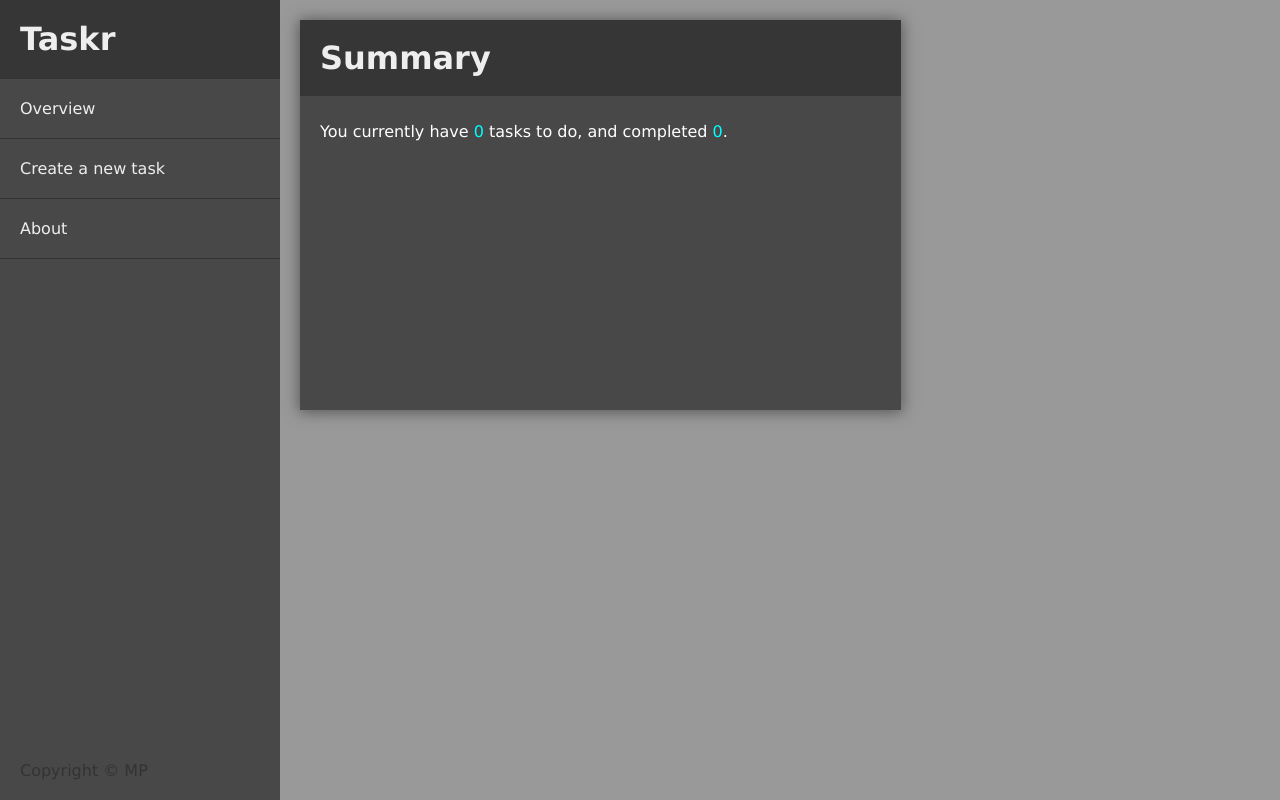
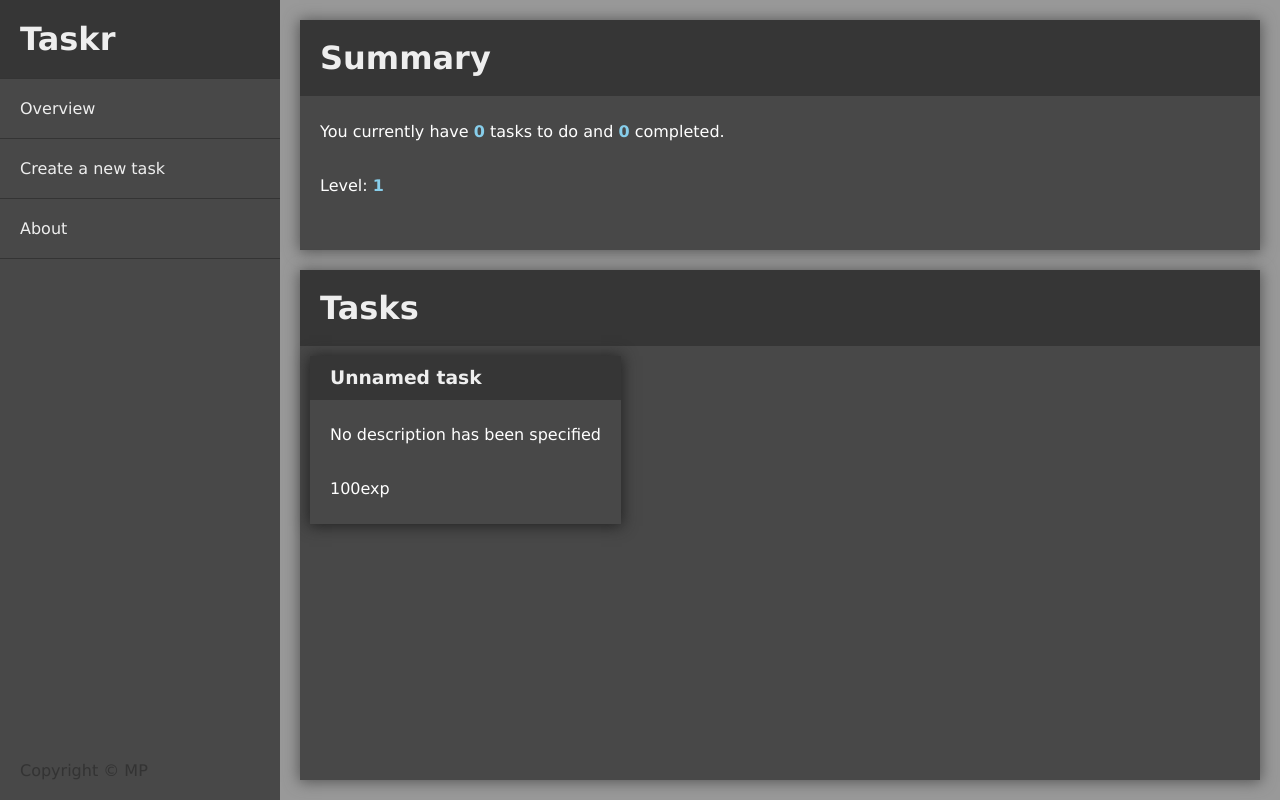
Before and after one commit to maciejpajkowski/taskr, a Next.js app: page / in a window 1280 px wide. Built offline with nearby package versions, Linux system fonts and the light colour scheme.

Commit message:
Updates to CSS, three new components added, minor improvements

```diff
--- a/pages/index.js
+++ b/pages/index.js
@@ -1,9 +1,14 @@
 import Layout from '../src/layout/Layout';
 import Summary from '../src/components/Summary';
+import TaskList from '../src/components/TaskList';
+import Task from '../src/components/Task';
 
 const Index = () => (
   <Layout>
     <Summary />
+    <TaskList>
+      <Task />
+    </TaskList>
   </Layout>
 );
 
--- a/src/components/Sidebar.js
+++ b/src/components/Sidebar.js
@@ -3,7 +3,7 @@ import Link from 'next/link';
 import styled from 'styled-components';
 
 const Container = styled.div`
-  width: 280px;
+  min-width: 280px;
   background-color: #484848;
   color: #eee;
   position: relative;
--- a/src/components/Summary.js
+++ b/src/components/Summary.js
@@ -6,7 +6,7 @@ const Container = styled.div`
   color: #fff;
   background-color: #484848;
   flex-grow: 0.3;
-  height: 50%;
+  height: 20%;
   margin: 10px;
   box-shadow: 0px 1px 14px 1px #555;
 
@@ -22,25 +22,29 @@ const Container = styled.div`
   }
 
   span {
-    color: aqua;
+    color: skyblue;
+    font-weight: 600;
   }
-`
+`;
 
 const Summary = (props) => (
   <Container>
     <h1>Summary</h1>
-    <p>You currently have <span>{props.tasksToDo}</span> tasks to do, and completed <span>{props.tasksFinished}</span>.</p>
+    <p>You currently have <span>{props.tasksToDo}</span> tasks to do and <span>{props.tasksFinished}</span> completed.</p>
+    <p>Level: <span>{props.level}</span></p>
   </Container>
 );
 
 Summary.propTypes = {
   tasksToDo: PropTypes.number,
-  tasksFinished: PropTypes.number
+  tasksFinished: PropTypes.number,
+  level: PropTypes.number
 };
 
 Summary.defaultProps = {
   tasksToDo: 0,
-  tasksFinished: 0
+  tasksFinished: 0,
+  level: 1
 };
 
 export default Summary;
--- /dev/null
+++ b/src/components/Task.js
@@ -0,0 +1,51 @@
+import React from 'react';
+import styled from 'styled-components';
+import PropTypes from 'prop-types';
+
+const Container = styled.div`
+  color: #fff;
+  background-color: #484848;
+  flex-grow: 0;
+  margin: 10px;
+  box-shadow: 0px 1px 14px 1px #222;
+
+  h3 {
+    color: #eee;
+    margin: 0;
+    background-color: #363636;
+    padding: 0.6em 20px;
+  }
+
+  p {
+    padding: 0.6em 20px;
+  }
+
+  span {
+    color: skyblue;
+    font-weight: 600;
+  }
+`;
+
+export default class Task extends React.Component {
+  render() {
+    return (
+      <Container>
+        <h3>{this.props.taskName}</h3>
+        <p>{this.props.taskDescription}</p>
+        <p>{this.props.taskExp}exp</p>
+      </Container>
+    );
+  }
+};
+
+Task.propTypes = {
+  taskName: PropTypes.string,
+  taskDescription: PropTypes.string,
+  taskExp: PropTypes.number
+};
+
+Task.defaultProps = {
+  taskName: 'Unnamed task',
+  taskDescription: 'No description has been specified',
+  taskExp: 100
+};
--- /dev/null
+++ b/src/components/TaskList.js
@@ -0,0 +1,36 @@
+import React from 'react';
+import styled from 'styled-components';
+import PropTypes from 'prop-types';
+
+const Container = styled.div`
+  color: #fff;
+  background-color: #484848;
+  flex-grow: 1;
+  margin: 10px;
+  box-shadow: 0px 1px 14px 1px #555;
+
+  h1 {
+    color: #eee;
+    margin: 0;
+    background-color: #363636;
+    padding: 0.6em 20px;
+  }
+
+  section {
+    display: flex;
+    flex-direction: row;
+  }
+`;
+
+export default class TaskList extends React.Component {
+  render() {
+    return (
+      <Container>
+        <h1>Tasks</h1>
+        <section>
+          {this.props.children}
+        </section>
+      </Container>
+    )
+  }
+};
--- a/src/layout/Layout.js
+++ b/src/layout/Layout.js
@@ -13,7 +13,7 @@ const StyledLayout = styled.div`
 const StyledMain = styled.div`
   background-color: #999;
   display: flex;
-  flex-direction: row;
+  flex-direction: column;
   flex-grow: 1;
   padding: 10px;
 `;
```
Also changed, not shown: pages/about.js (+4 -3 lines), pages/create-task.js (added, +9 -0 lines), src/components/About.js (added, +38 -0 lines).
